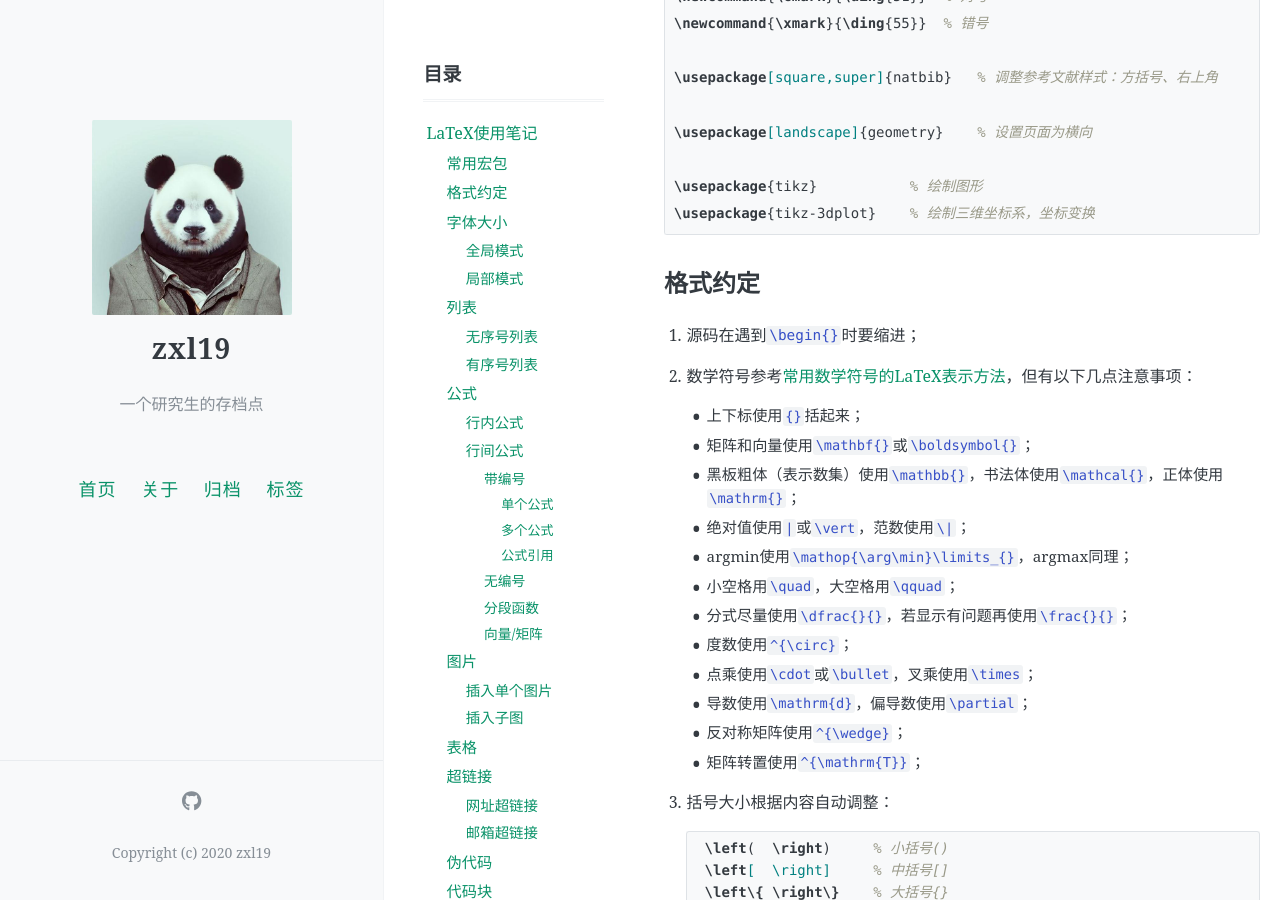
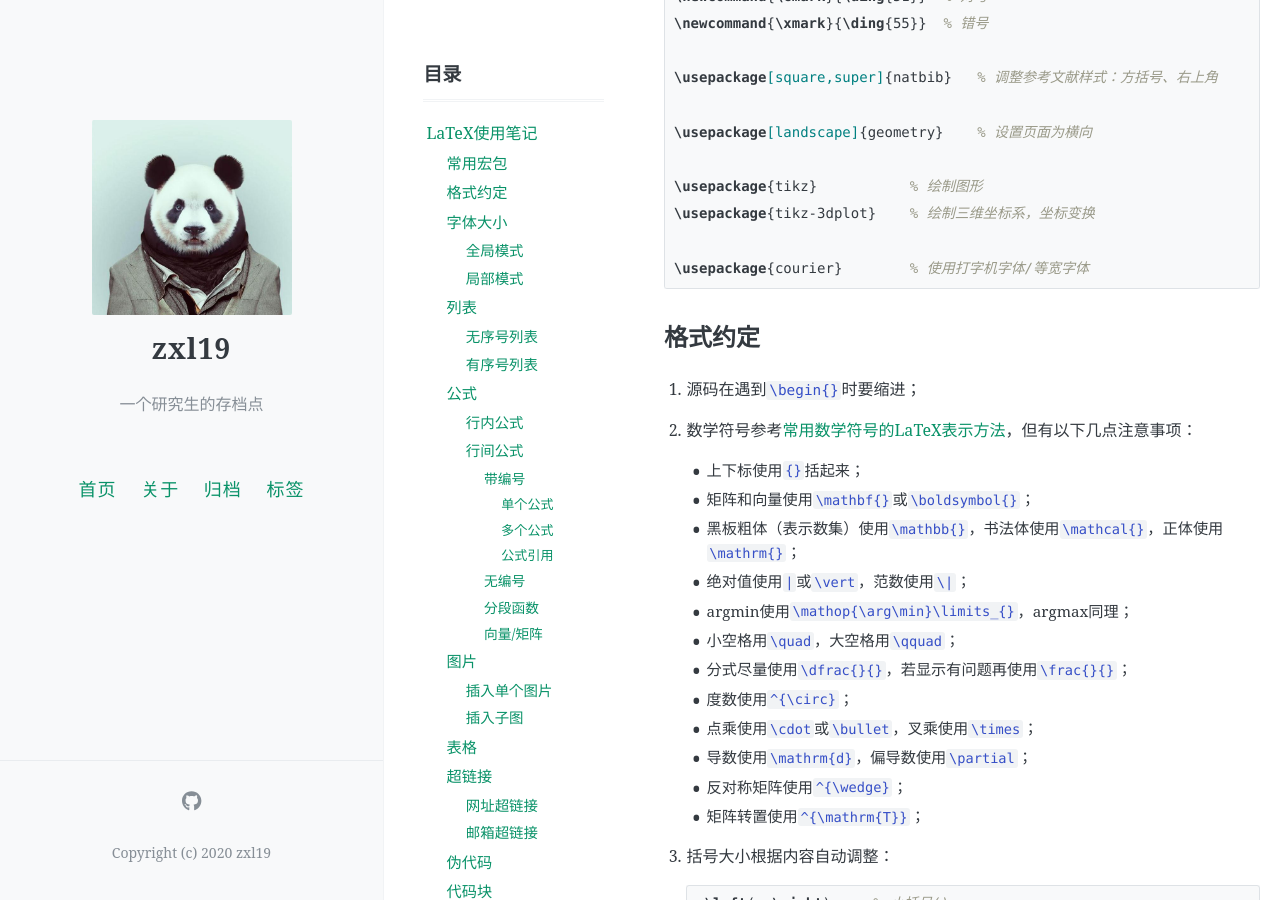
Before and after one commit to zxl19/zxl19.github.io, a Jekyll site: the page built from _posts/2021-03-29-latex-note.md, in a window 1280 px wide and 900 px high, scrolled down 1214 px. Built offline with Jekyll 4.4.1, drawn with Linux system fonts in a browser that asks for light colours; formulas are drawn with MathJax 3; comment, search, counter and statistics services are not loaded; some of the changed text lies outside the part shown.

Commit message:
Update 2021-03-29-latex-note.md

````diff
--- a/_posts/2021-03-29-latex-note.md
+++ b/_posts/2021-03-29-latex-note.md
@@ -59,6 +59,8 @@ pinned: true
 
 \usepackage{tikz}           % 绘制图形
 \usepackage{tikz-3dplot}    % 绘制三维坐标系，坐标变换
+
+\usepackage{courier}        % 使用打字机字体/等宽字体
 ```
 
 ## 格式约定
@@ -121,6 +123,8 @@ pinned: true
     \.{}                % 加点
     \"{}                % 加双点
     ```
+
+12. 打字机字体/等宽字体（表示电子邮箱名）使用`\texttt{}`；
 
 ## 字体大小
 
````
